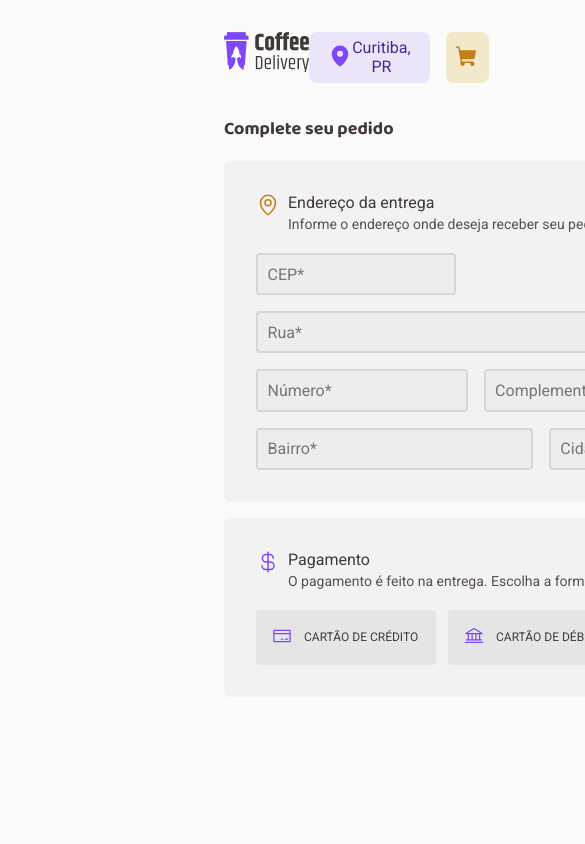
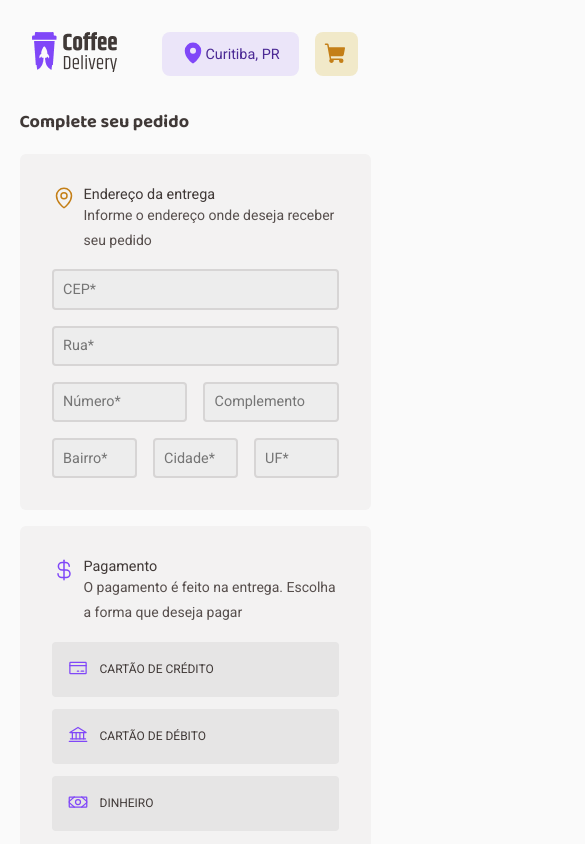
Before and after one commit to viniscrv/coffe-delivery, a React (Vite) app: page /checkout in a window 390 px wide. Shown: the top 844 px of the page, 585 px wide, since content can reach past the window. Built offline with nearby package versions, Linux system fonts and the light colour scheme.

Commit message:
adicionado responsivo

```diff
--- a/src/components/Header/styles.ts
+++ b/src/components/Header/styles.ts
@@ -1,7 +1,7 @@
 import styled from "styled-components";
 
 export const HeaderContainer = styled.header`
-margin-top: 2rem;
+    padding-top: 2rem;
     display: flex;
     justify-content: space-between;
 
--- a/src/pages/Checkout/index.tsx
+++ b/src/pages/Checkout/index.tsx
@@ -1,7 +1,7 @@
 import { MapPin, CurrencyDollar, CreditCard, Bank, Money, Minus, Plus, Trash } from "phosphor-react";
 import { useContext, useState } from "react";
 import { useNavigate } from "react-router-dom";
-import { CartContext, deliveryDataType, productInCart } from "../../contexts/CartContext";
+import { CartContext, productInCart } from "../../contexts/CartContext";
 import { AddressField, CartContainer, CheckoutContainer, ClientCartContainer, ClientDataContainer, PaymentField } from "./styles";
 import { useForm } from "react-hook-form";
 import { yupResolver } from '@hookform/resolvers/yup';
--- a/src/pages/Checkout/styles.ts
+++ b/src/pages/Checkout/styles.ts
@@ -5,6 +5,11 @@ export const CheckoutContainer = styled.div`
     display: grid;
     grid-template-columns: 1.5fr 1fr;
     gap: 2rem;
+
+    @media (max-width: 768px) {
+        grid-template-columns: 1fr;
+        justify-content: center;
+    }
 `
 
 export const ClientDataContainer = styled.div`
@@ -13,6 +18,10 @@ export const ClientDataContainer = styled.div`
         font-size: 1.125rem;
         color: ${props => props.theme["base-subtitle"]};
         margin-bottom: 1em;
+    }
+
+    @media (max-width: 768px) {
+        width: 90vw;
     }
 `
 
@@ -62,6 +71,34 @@ export const AddressField = styled.div`
             display: grid;
             grid-template-columns: 1fr 1fr 10%;
             gap: 1rem;
+        }
+    }
+
+    @media (max-width: 768px) {
+        form {
+            display: flex;
+            flex-direction: column;
+            input {
+                width: 100%;
+            }
+            .address {
+            display: flex;
+            flex-direction: column;
+            gap: 1rem;
+            .cep {
+                width: 100%;
+            }
+            }
+            .complements {
+                display: grid;
+                grid-template-columns: 1fr 1fr;
+                gap: 1rem;
+            }
+            .add {
+                display: grid;
+                grid-template-columns: 1fr 1fr 1fr;
+                gap: 1rem;
+            }
         }
     }
 `
@@ -125,6 +162,16 @@ export const PaymentField = styled.div`
 
             &:hover {
                 background-color: ${props => props.theme["base-hover"]};
+            }
+        }
+    }
+
+    @media (max-width: 768px) {
+        .optionsPayment {
+            flex-direction: column;
+            align-items: center;
+            label {
+                width: 100%;
             }
         }
     }
--- a/src/pages/Home/components/CoffeesList/styles.ts
+++ b/src/pages/Home/components/CoffeesList/styles.ts
@@ -13,4 +13,10 @@ export const CoffeesListContainer = styled.div`
         flex-wrap: wrap;
         justify-content: space-between;
     }
+
+    @media (max-width: 768px) {
+        div {
+            justify-content: center;
+        }
+    }
 `
--- a/src/pages/Home/components/Highlight/styles.ts
+++ b/src/pages/Home/components/Highlight/styles.ts
@@ -32,6 +32,19 @@ export const HighlightContainer = styled.main`
             }
         }
     }
+
+    @media (max-width: 768px) {
+        flex-direction: column;
+        height: max-content;
+        align-items: center;
+
+        .image {
+            margin: 2rem 0;
+            img {
+                width: 100%;
+            }
+        }
+    }
 `
 
 const COLORS = {
--- a/src/pages/Success/styles.ts
+++ b/src/pages/Success/styles.ts
@@ -34,15 +34,6 @@ export const SuccessContainer = styled.div`
             div {
                 display: flex;
                 align-items: center;
-                /* span {
-                    color: ${props => props.theme["white"]};
-                    background-color: ${props => props.theme["purple"]};
-                    display: flex;
-                    align-items: center;
-                    justify-content: center;
-                    border-radius: 100%;
-                    padding: .6rem;
-                } */
                 div {
                     display: flex;
                     flex-direction: column;
@@ -62,6 +53,26 @@ export const SuccessContainer = styled.div`
         .illustration {
             grid-column-end: end;
         }
+    }
+
+    @media (max-width: 768px) {
+        main {
+            display: flex;
+            flex-direction: column;
+            justify-content: center;
+            align-items: center;
+            .delivery-info {
+                width: 90vw;
+                margin-bottom: 2rem;
+            }
+            .illustration {
+                text-align: center;
+                img {
+                    width: 95%;
+                }
+            }
+        }
+
     }
 `
 
--- a/src/styles/global.ts
+++ b/src/styles/global.ts
@@ -16,7 +16,7 @@ export const GlobalStyle = createGlobalStyle`
         background-color: ${props => props.theme.background};
         color: ${props => props.theme["base-text"]};
         -webkit-font-smoothing: antialiased;
-        margin: 0 14rem;
+        padding: 0 14rem;
     }
 
     body, input, textarea, button {
@@ -37,4 +37,18 @@ export const GlobalStyle = createGlobalStyle`
             border: 2px solid ${props => props.theme["yellow"]};;
         }
     }
+
+    @media (max-width: 768px) {
+        body {
+            padding: 0 2rem;
+        }
+
+        body, input, textarea, button {
+            font-family: "Roboto", sans-serif;
+            font-weight: 400;
+            font-size: .9rem;
+        }
+
+
+    }
 `
```
Lines whose indentation alone changed are shown as unchanged.
